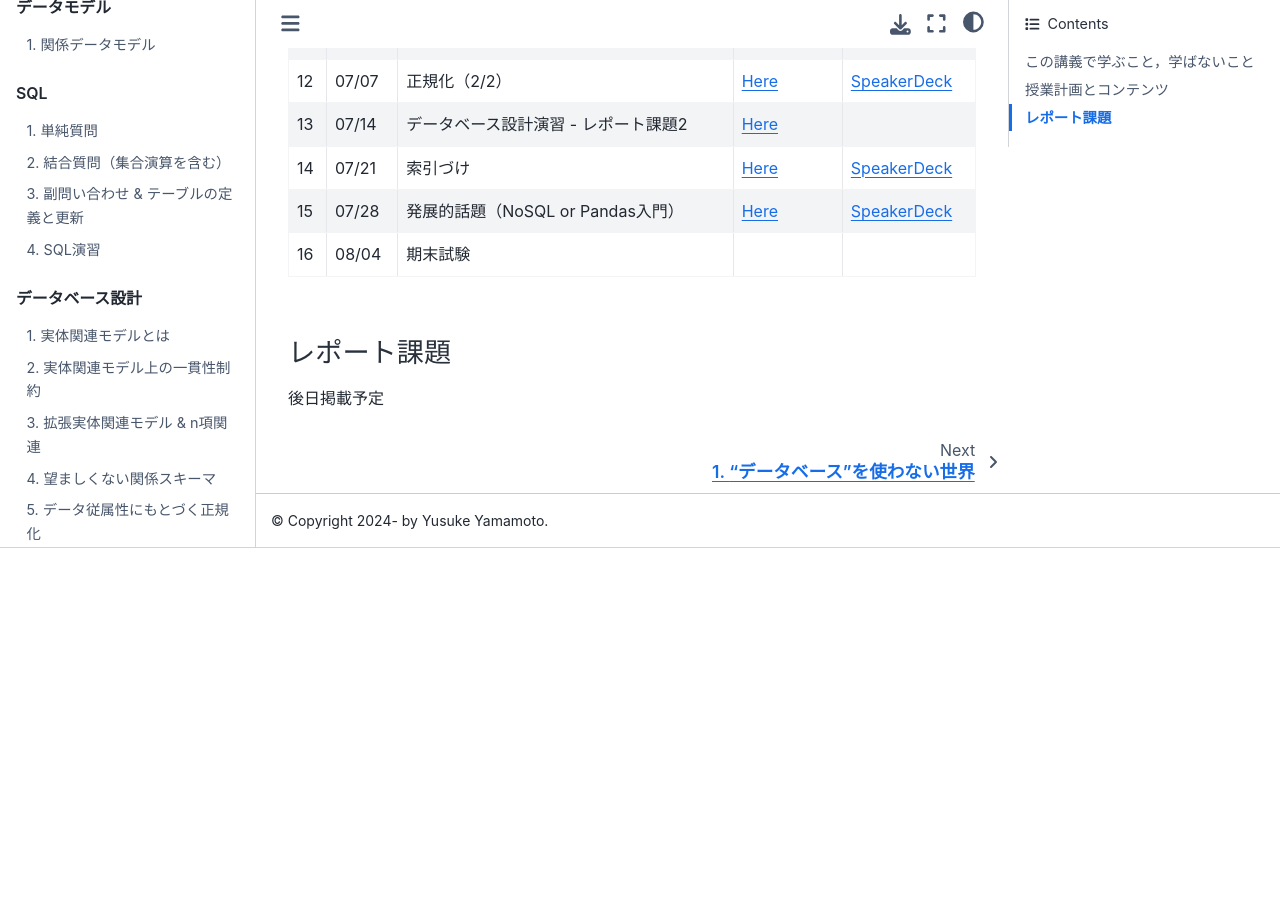
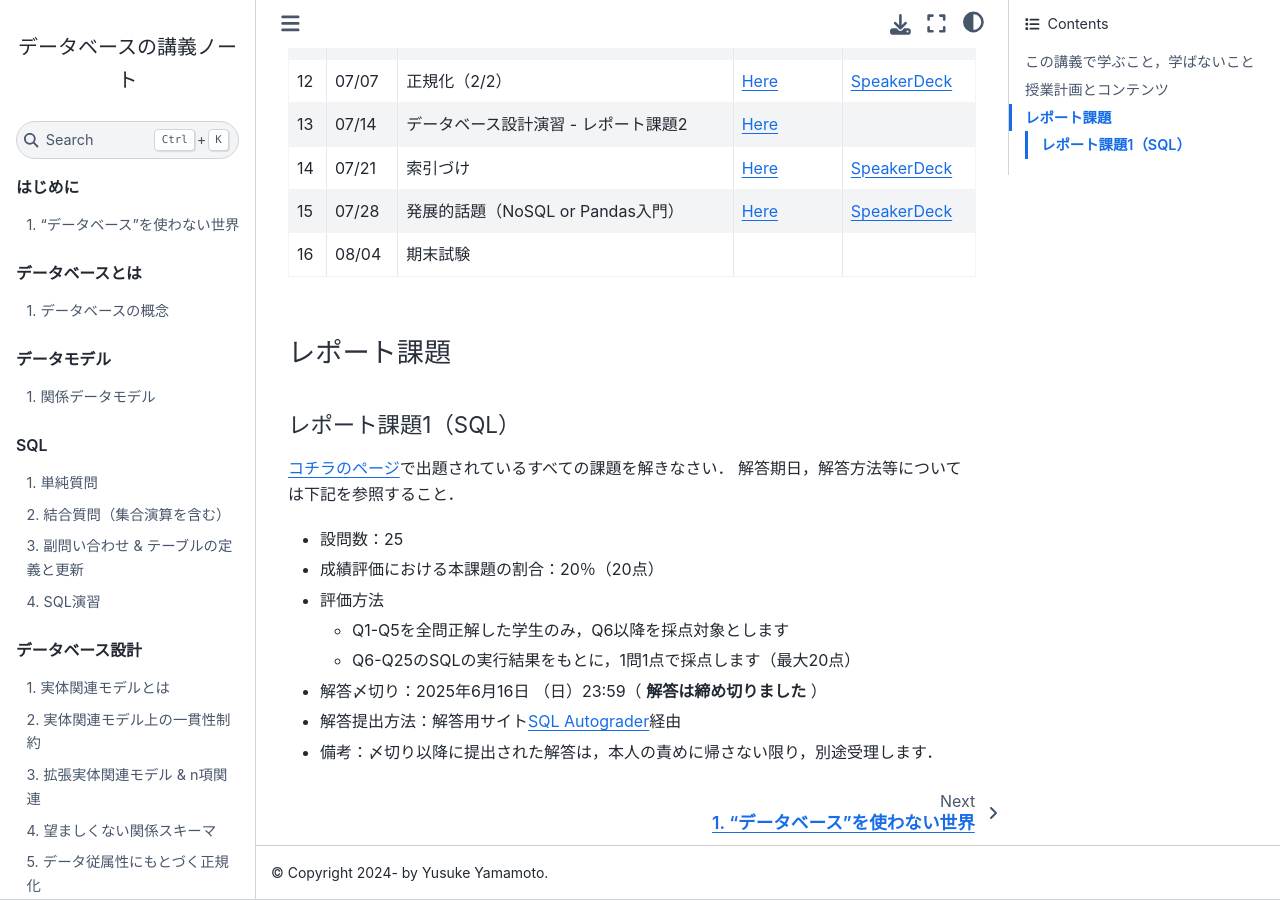
Before and after one commit to hontolab-courses/database-lecturenote, a Jupyter Book: the page built from index.md, in a window 1280 px wide and 900 px high, scrolled down 1779 px. Built offline with Jupyter Book 1.0.4 settings and Sphinx 7.4.7 and the Sphinx Book theme 1.1.4, drawn with Linux system fonts in a browser that asks for light colours; pages that are not in the unit, such as notebooks, are missing from menus; before the commit the page ends 2327 px from its top, so only the background shows below that.

Commit message:
SQL課題の開示

```diff
--- a/index.md
+++ b/index.md
@@ -65,18 +65,18 @@
 
 
 ## レポート課題
-後日掲載予定
-<!-- 簡単すぎたので，来年度は問題を難しくするか，10問目以降を採点対象とするとかにする必要がある -->
-<!-- ### レポート課題1（SQL）
+### レポート課題1（SQL）
 [コチラのページ](content/exercise/sql.ipynb)で出題されているすべての課題を解きなさい．
 解答期日，解答方法等については下記を参照すること．
 
 - 設問数：25
 - 成績評価における本課題の割合：20％（20点）
-- 評価方法：SQL文の実行結果をもとに，1問1点で採点します．ただし，20点以上のスコアは20点とカウントします
-- 解答〆切り：2024年6月16日 （日）23:59（ **解答は締め切りました** ）
+- 評価方法
+	- Q1-Q5を全問正解した学生のみ，Q6以降を採点対象とします
+	- Q6-Q25のSQLの実行結果をもとに，1問1点で採点します（最大20点）
+- 解答〆切り：2025年6月16日 （日）23:59（ **解答は締め切りました** ）
 - 解答提出方法：解答用サイト[SQL Autograder](https://sql-autograder.hontolab.org/)経由
-- 備考：〆切り以降に提出された解答は，本人の責めに帰さない限り，別途受理します． -->
+- 備考：〆切り以降に提出された解答は，本人の責めに帰さない限り，別途受理します．
 
 <!-- ### レポート課題2（データベース設計）
 [コチラのページ](content/exercise/db-design.md)で出題されているすべての課題を解きなさい．
```
Also changed, not shown: content/sql/01.ipynb.
